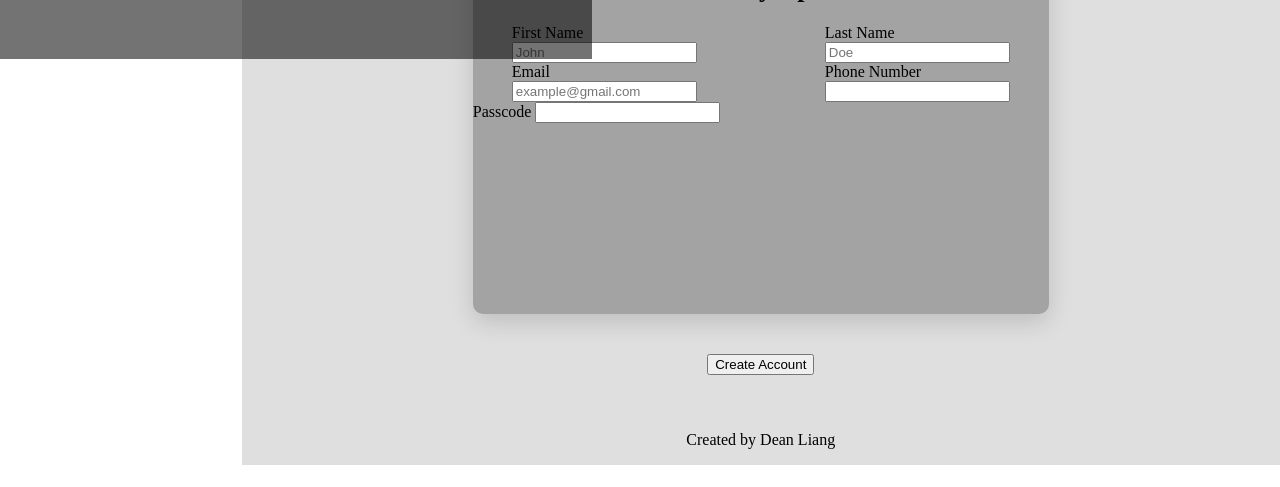
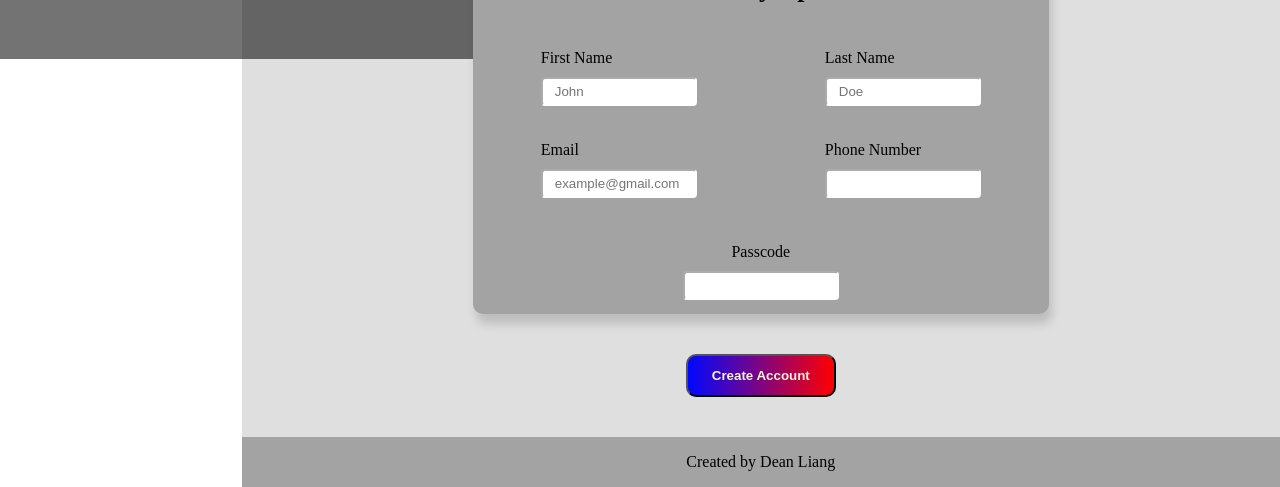
Before and after one commit to dextersquad4/sign_up_sheet, a plain HTML site: page index.html in a window 1280 px wide. Shown: the part 357-844 px from the top of the page. Before the commit the page ends 822 px from the top, so only its background shows below. Drawn offline with Linux system fonts and the light colour scheme; a web font is replaced by a local one.

Commit message:
finish code but still reduntant

```diff
--- a/style.css
+++ b/style.css
@@ -11,6 +11,17 @@
     font-weight: normal;
     font-style: normal;
 }
+
+@keyframes rotateIn {
+    from {
+        transform: rotate(360deg);
+    }
+    to {
+        transform: rotate(0deg);
+    }
+}
+
+
 :root {
     --banner-width: 592px;
     --regular-font: system-ui, -apple-system, BlinkMacSystemFont, 'Segoe UI', Roboto, Oxygen, Ubuntu, Cantarell, 'Open Sans', 'Helvetica Neue', sans-serif;
@@ -116,10 +127,13 @@ img:hover {
     display: flex;
     flex-direction: column;
     background-color: rgb(163, 163, 163);
-    box-shadow: 0 8px 24px rgba(0, 0, 0, 0.15);
+    box-shadow: 3px 10px 10px rgba(0, 0, 0, 0.15);
     width: 45vw;
     height: 45vh;
     border-radius: 10px;
+    position: relative;
+    animation: flyIn 3s ease-in-out;
+    animation: rotateIn 3s ease-in-out;
 }
 
 .form-title {
@@ -128,6 +142,7 @@ img:hover {
     font-weight: 600;
     font-size: 26px;
     text-align: center;
+    margin-bottom: 25px;
 
 }
 
@@ -136,14 +151,18 @@ img:hover {
     display: flex;
     gap: 10vw;
     justify-content: center;
+    margin-bottom: 20px;
 }
 
 #first-column, #second-column {
+    gap: 10px;
     display: flex;
     flex-direction: column;
 }
 
-
+#first-column > input, #second-column > input {
+    margin-bottom: 25px;
+}
 .form {
     display: flex;
     flex-direction: column;
@@ -152,14 +171,52 @@ img:hover {
     background-color: rgb(223, 223, 223);
 }
 
+label {
+    font-family: 'rustic-normal';
+    position: relative;
+}
+
+input {
+    padding: 5px 12px;
+    border-radius: 4px;
+    border-color: white;
+    width: 10vw;
+}
+
+
+input:focus {
+    border: 5px solid blue;
+}
+
+input:invalid {
+    border: 5px solid red;
+}
+
+#bottom-half {
+    display: flex;
+    flex-direction: column;
+    align-items: center;
+    gap: 10px;
+}
+
+
 .submit-button-container {
     padding: 40px 0;
+}
+
+button {
+    padding: 12px 24px;
+    background: linear-gradient(to right, rgb(0, 8, 255), red);
+    border-radius: 10px;
+    color: beige;
+    font-weight: 800;
+
 }
 
 footer {
     display: flex;
     justify-content: center;
     padding: 16px 8px;
-    background-color: rgb(223, 223, 223);
+    background-color: rgb(163, 163, 163);
     margin-top: auto;
 }
```
